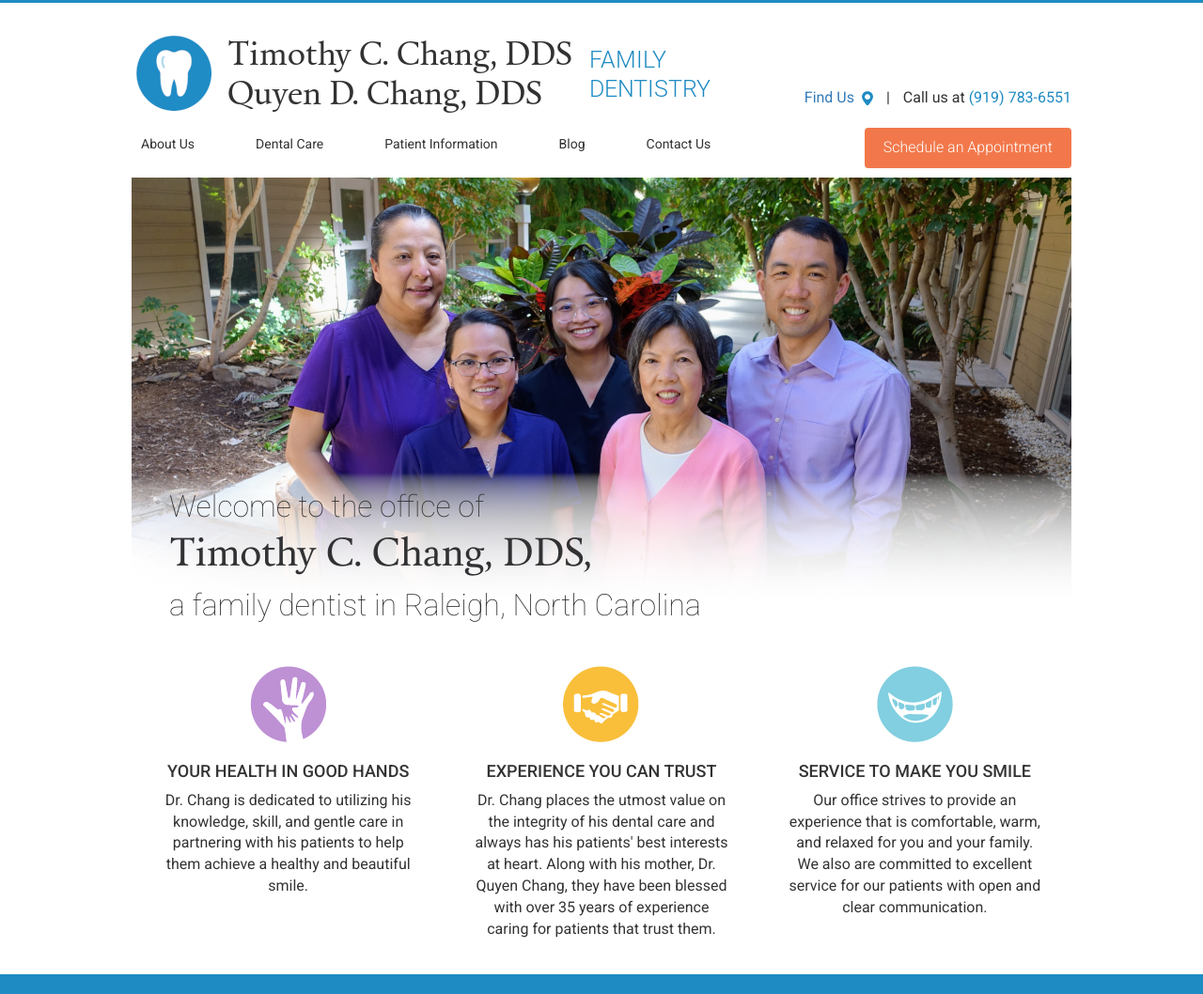
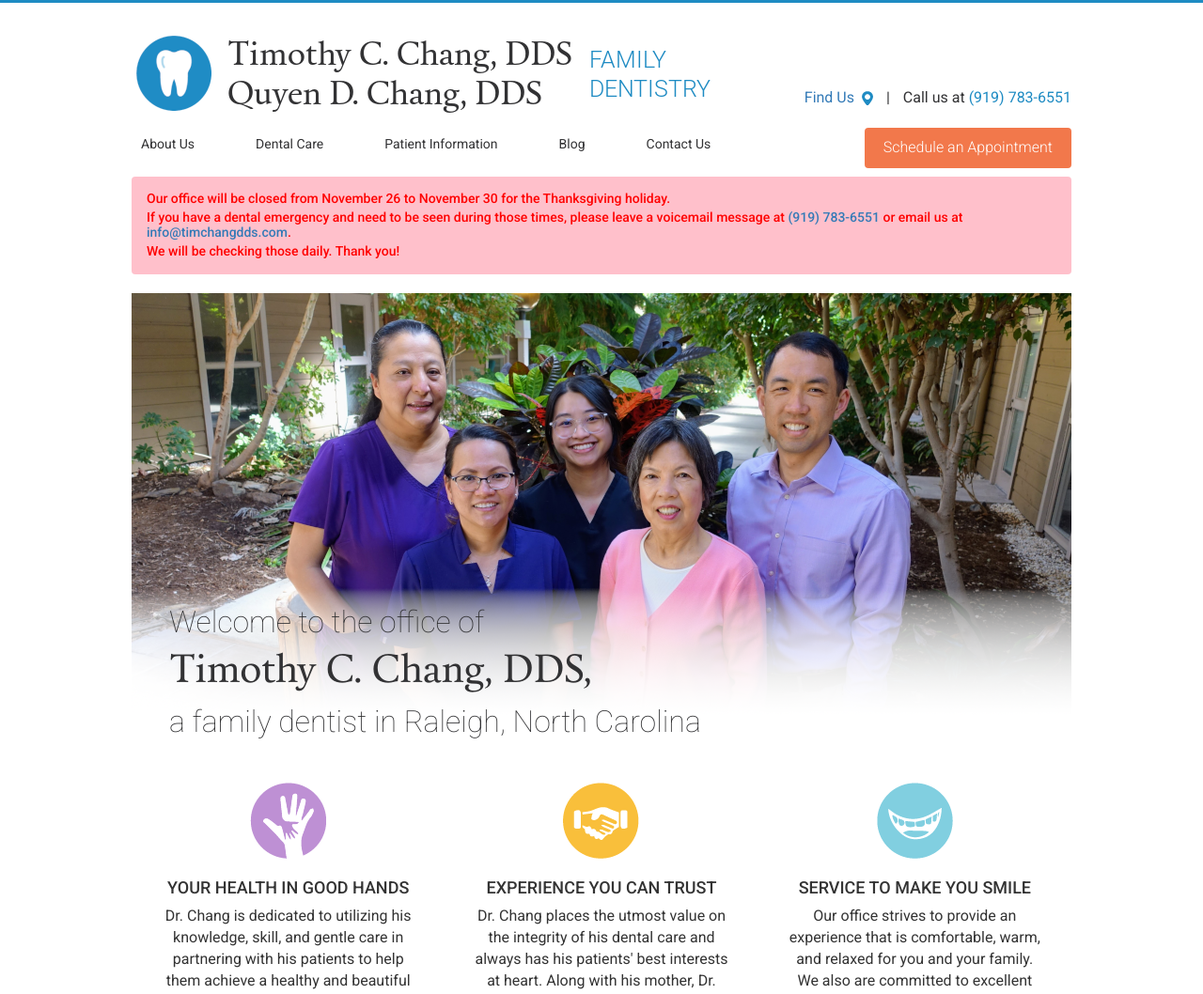
Before and after one commit to gabrielyeung/changdds, a Jekyll site: the page built from index.html, in a window 1280 px wide, cut to the strip 0-1058 px from the top of the page. Shown: the whole strip at 94% size. Built offline with Jekyll 4.4.1, drawn with Linux system fonts in a browser that asks for light colours.

Commit message:
Update Thanksgiving message

```diff
--- a/_includes/alerts/thanksgiving.html
+++ b/_includes/alerts/thanksgiving.html
@@ -1,16 +1,5 @@
-<h5 class="alert alert-info">
-  We will be closed the following days for the Thanksgiving holiday:
-  <ul style="padding: 10px 40px;">
-    <li>Wednesday, November 23, 2022</li>
-    <li>Thursday, November 24</li>
-    <li>Friday, November 25</li>
-    <li>Monday, November 28</li>
-  </ul>
-  We will re-open Tuesday, November 29.
-  <p>
-  The best way to contact us during this time is via e-mail: <a href="mailto:{{site.email}}">{{site.email}}</a>.
-  </p>
-  <p>
-  We hope you have a Happy Thanksgiving!
-  </p>
+<h5 class="alert alert-red">
+  <p>Our office will be closed from November 26 to November 30 for the Thanksgiving holiday.</p>
+  <p>If you have a dental emergency and need to be seen during those times, please leave a voicemail message at <a href="tel:{{site.phoneRaw}}">{{site.phone}}</a> or email us at <a href="mailto:{{site.email}}">{{site.email}}</a>.</p>
+  <p>We will be checking those daily. Thank you!</p>
 </h5>
--- a/_includes/header.html
+++ b/_includes/header.html
@@ -46,13 +46,13 @@
   </nav>
 
   <!-- Holiday / Closure Section --- START -->
-
+     {% include alerts/thanksgiving.html %}
   <!-- Holiday / Closure Section --- END -->
 
   {% comment %}
     {% include alerts/OOTO.html %}
     {% include alerts/covid19.html %}
-    {% include alerts/thanksgiving.html %}
+
     {% include alerts/thanksgiving_2023.html %}
     {% include alerts/christmas.html %}
     {% include alerts/christmas_2022.html %}
```
